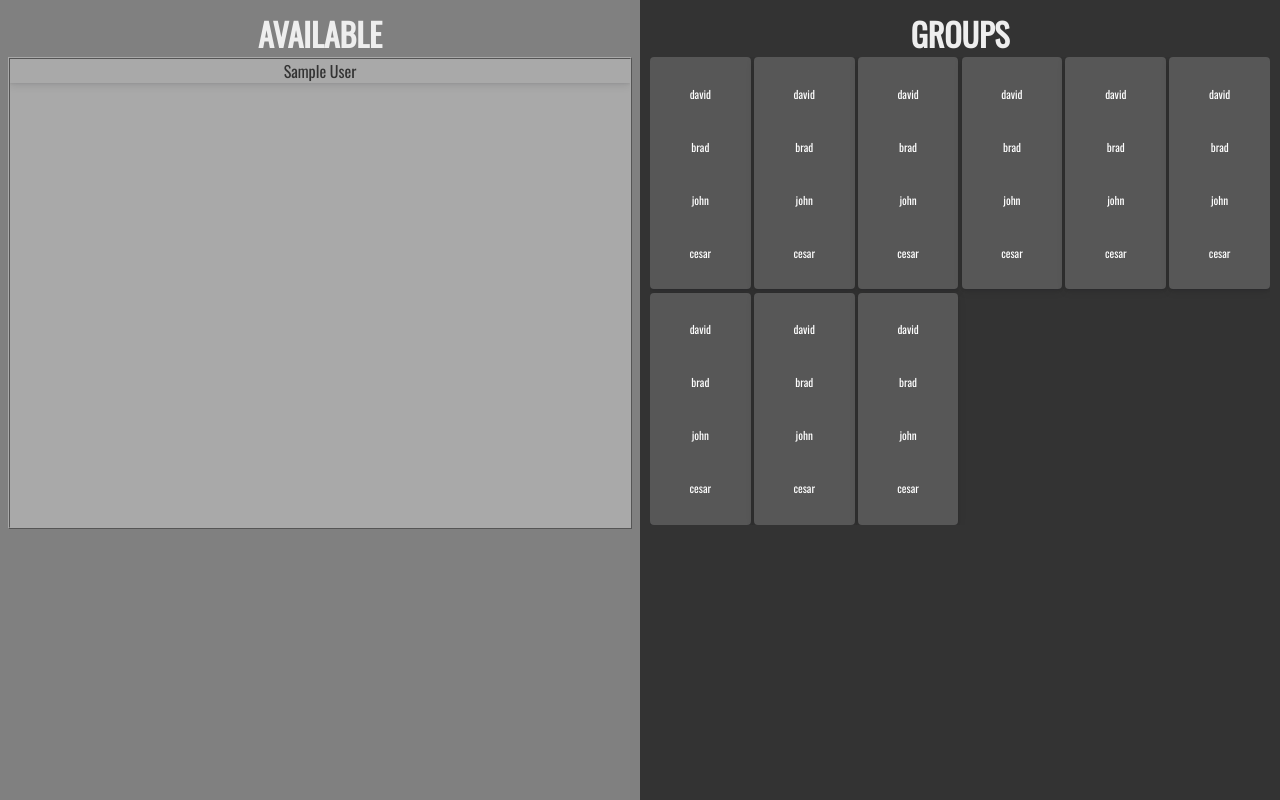
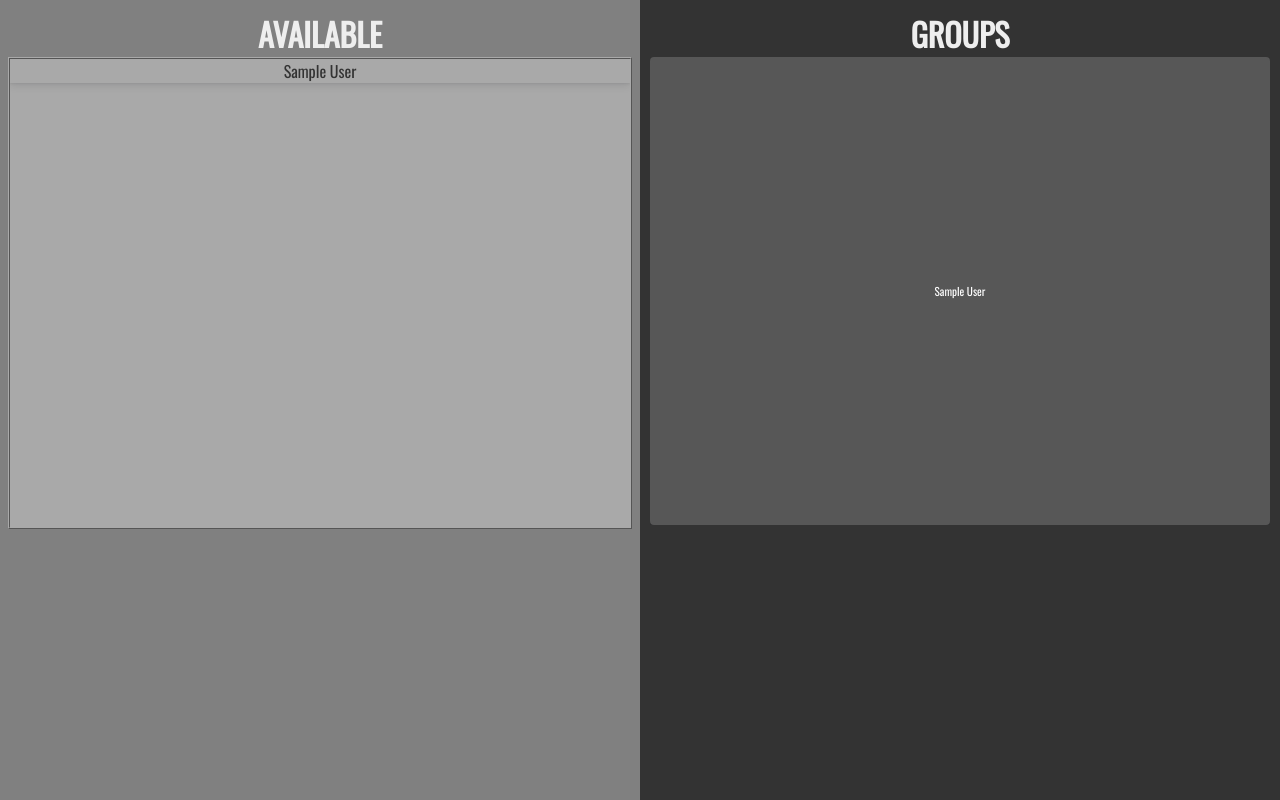
Before and after one commit to 9ziggy9/jilted-api, a Flask app: page / in a window 1280 px wide. Run offline with Flask 2, Linux system fonts and the light colour scheme; tables that the repository leaves empty hold one stand-in row (values such as "Sample post").

Commit message:
implemented random groupings

```diff
--- a/src/routes/main.py
+++ b/src/routes/main.py
@@ -1,9 +1,34 @@
-from flask import Blueprint, render_template
-from ..models import db, Member
+from flask import Blueprint, render_template, request
+from ..models import db, Member, Group
+import random
 
 bp = Blueprint("main", __name__, url_prefix="")
 
 @bp.route("/")
 def main():
     members = Member.query.all()
-    return render_template("main.html", members=members)
+    groups = Group.query.all()
+    return render_template("main.html", members=members, groups=groups)
+
+
+def construct_group(members, size):
+    group = Group(max_members=size, members=members)
+    db.session.add(group)
+    db.session.commit()
+    return group.to_dict()
+
+@bp.route("/member", methods=["POST"])
+def add_member():
+    member_name = request.json["name"]
+    member = Member(name=member_name)
+    db.session.add(member)
+    db.session.commit()
+    return member.to_dict()
+
+@bp.route("/group/gen_rand", methods=["POST"])
+def gen_rand():
+    size = request.json["size"]
+    members = Member.query.all()
+    random_members = [m for m in random.sample(members, int(size))]
+    new_group = construct_group(random_members, int(size))
+    return {"new_group": new_group}
--- a/src/templates/groups.html
+++ b/src/templates/groups.html
@@ -1,62 +1,13 @@
 <!DOCTYPE html>
 <div id="group-container">
   <h1>GROUPS</h1>
-  <!-- <div id="group-grid-wrapper"> -->
     <div id="group-grid">
+      {% for group in groups %}
       <div class="group-card">
-	  <p>david</p>
-	  <p>brad</p>
-	  <p>john</p>
-	  <p>cesar</p>
+	{% for member in group.members %}
+	  <p>{{member.name}}</p>
+	{% endfor %}
       </div>
-      <div class="group-card">
-	  <p>david</p>
-	  <p>brad</p>
-	  <p>john</p>
-	  <p>cesar</p>
-      </div>
-      <div class="group-card">
-	  <p>david</p>
-	  <p>brad</p>
-	  <p>john</p>
-	  <p>cesar</p>
-      </div>
-      <div class="group-card">
-	  <p>david</p>
-	  <p>brad</p>
-	  <p>john</p>
-	  <p>cesar</p>
-      </div>
-      <div class="group-card">
-	  <p>david</p>
-	  <p>brad</p>
-	  <p>john</p>
-	  <p>cesar</p>
-      </div>
-      <div class="group-card">
-	  <p>david</p>
-	  <p>brad</p>
-	  <p>john</p>
-	  <p>cesar</p>
-      </div>
-      <div class="group-card">
-	  <p>david</p>
-	  <p>brad</p>
-	  <p>john</p>
-	  <p>cesar</p>
-      </div>
-      <div class="group-card">
-	  <p>david</p>
-	  <p>brad</p>
-	  <p>john</p>
-	  <p>cesar</p>
-      </div>
-      <div class="group-card">
-	  <p>david</p>
-	  <p>brad</p>
-	  <p>john</p>
-	  <p>cesar</p>
-      </div>
+      {% endfor %}
     </div>
-    <!-- </div> -->
 </div>
```
Also changed, not shown: instance/dev.db.
